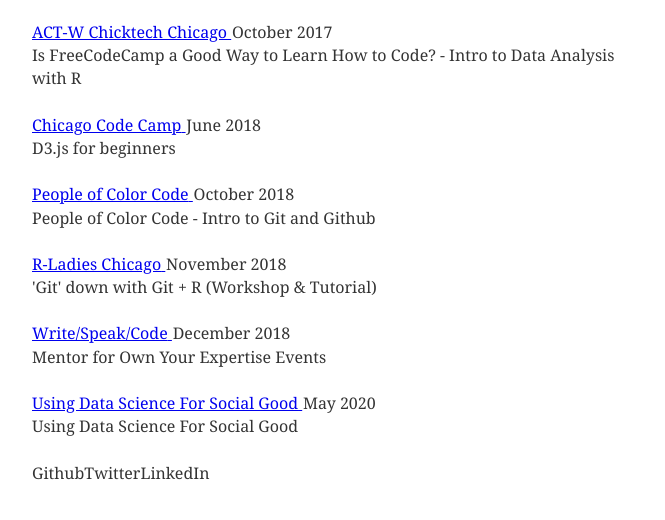
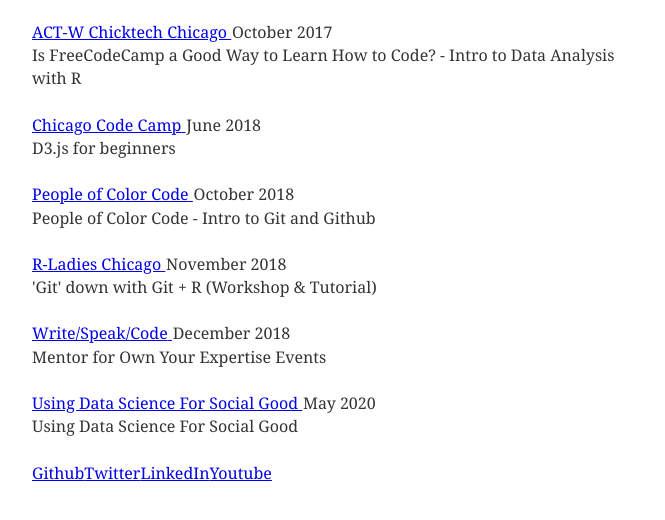
Before and after one commit to zaynaib/gatsby_site, a Gatsby site: page / in a window 1280 px wide. Shown: the part 136-656 px from the top of the page, without its empty margins (299-964 px from the left). Built offline with nearby package versions, Linux system fonts and the light colour scheme; Gatsby itself is replaced by a stand-in of ours.

Commit message:
social media links to footer

```diff
--- a/src/components/layout.js
+++ b/src/components/layout.js
@@ -33,10 +33,10 @@
     </header>
       {children}
       <footer>
-        <a>Github</a>
-        <a>Twitter</a>
-        <a>LinkedIn</a>
-
+        <a href="https://github.com/zaynaib">Github</a>
+        <a href="https://twitter.com/AmazingSpeciali">Twitter</a>
+        <a href="https://www.linkedin.com/in/zaynaib-ola-giwa/">LinkedIn</a>
+        <a href="https://www.youtube.com/channel/UCCKgha-Y5wmJ2abaG9EusMA">Youtube</a>
       </footer>
     </div>
   )
```
